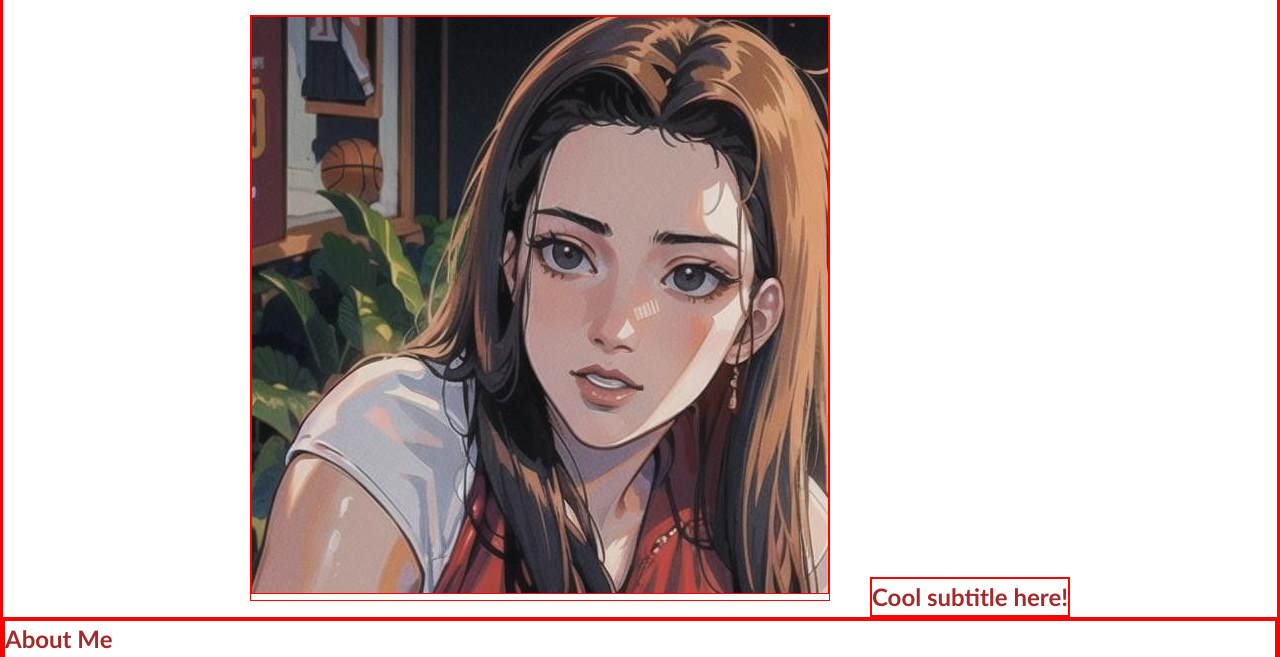
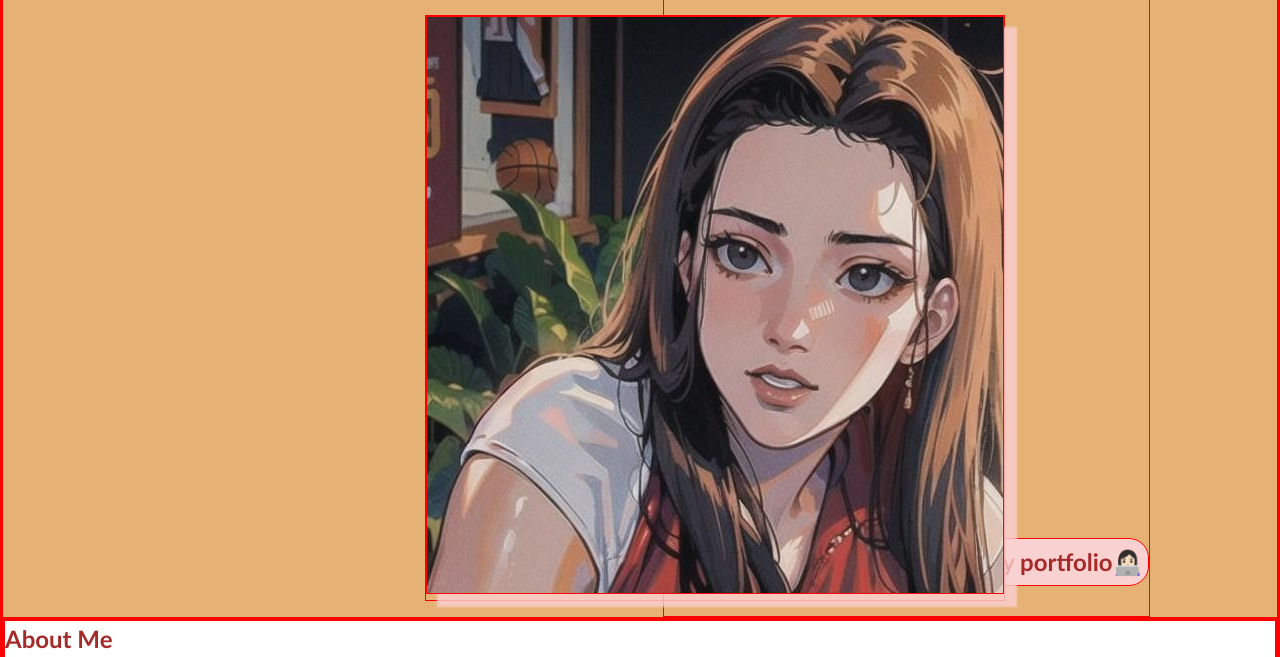
Before and after one commit to yvonne0711/yvonne-s-portfolio, a plain HTML site: page index.html in a window 1280 px wide. Shown: the part 84-741 px from the top of the page. Drawn offline with Linux system fonts and the light colour scheme.

Commit message:
Styling on the image and box shadow is added as well as the styling on the subtitle in the hero banner

```diff
--- a/assets/css/style.css
+++ b/assets/css/style.css
@@ -1,5 +1,6 @@
+/* using root for variables used throughout this css sheet */
 :root {
-  --font-color: brown;
+  --main-color: brown;
 }
 
 * {
@@ -31,15 +32,17 @@ p {
 #header {
   display: flex;
   flex-direction: row;
-  /* padding: 5px 5%; */
-  background-color: var(--font-color);
+  /* using the css variable rule to apply to the background colour */
+  background-color: var(--main-color);
+  position: sticky;
 }
 
 /* heading of my name style. width of the header */
 #header h1 {
   background-color: rgb(250, 209, 209);
+  /* width of just the header's h1 i.e. my name */
   width: 30%;
-  color: brown;
+  color: var(--main-color);
   text-align: right;
   padding: 10px 2%;
 }
@@ -58,32 +61,48 @@ p {
   padding: 10px;
   background-color: rgb(250, 209, 209);
   text-decoration: none;
-  color: var(--font-color);
+  color: var(--main-color);
   border-radius: 20px;
   font-weight: 900;
 }
 
-.figure {
-  height: 200px;
+/* hero banner section */
+#hero-banner {
   display: flex;
-  justify-content: center;
+  flex-direction: row;
+  background-color: rgb(230, 177, 117);
 }
 
-.hero-banner {
-  display: flex;
-  flex-direction: row;
+/* figure container */
+figure {
   position: relative;
-  align-items: flex-end;
-  justify-content: center;
+  left: 30%;
+}
+
+/* image styling */
+figure img {
+  box-shadow: 12px 12px 2px 1px rgba(250, 209, 209, 0.8);
 }
 
 
-.figure img {
-  height: 2px;
-  display: flex;
-  justify-content: center;
+h2 {
+  color: var(--main-color);
 }
 
-h2 {
-  color: var(--font-color)
+#hero-banner div {
+  display: flex;
+  flex-direction: row;
+  justify-content: flex-end;
+  align-items: flex-end;
+  width: 100%;
+  margin-right: 10%;
 }
+#hero-banner div h2 {
+  text-align: center;
+  border-radius: 20px;
+  padding: 5px;
+  margin-bottom: 30px;
+  background-color: rgb(250, 209, 209);
+}
+
+/* media queries */
--- a/index.html
+++ b/index.html
@@ -22,12 +22,12 @@
   </header>
 
   <!-- hero banner -->
-  <section class="hero-banner">
+  <section id="hero-banner">
     <figure>
-      <img src="./assets/images/download.jpeg" id="image"/>
+      <img src="./assets/images/download.jpeg" alt="Image."/>
     </figure>
     <div>
-      <h2>Cool subtitle here!</h2>
+      <h2>Welcome to my portfolio👩🏻‍💻</h2>
     </div>
   </section>
 
@@ -35,17 +35,30 @@
     <!-- about me -->
     <section class="page-section" id="about">
       <h2>About Me</h2>
+      <p>
+        <p>Lorem ipsum dolor sit amet. Et vero doloribus ut facilis excepturi ea deleniti consectetur. Ut aliquid ipsum 33 illum consequatur et ipsa voluptatem et corporis voluptates. </p><p>Et magnam dolores vel maiores explicabo aut dolorem dolor. Aut nemo alias non labore tenetur ea eaque cumque aut quam reiciendis id nobis dolorem est minus maiores. Est mollitia tenetur ut ipsa omnis est voluptas doloremque in aliquid excepturi et velit magni ut odio quia. </p><p>Quo blanditiis mollitia ut sint vero ut maxime placeat est sunt molestias ut minima voluptas. Qui tempora iure ex amet obcaecati et porro dolores et quibusdam totam ut dolores accusantium? Ut itaque dolor ut voluptatibus itaque et fuga omnis ut nostrum amet. Et harum pariatur ut sint consequatur qui odio fugit non quisquam doloribus. </p>
+
+      </p>
     </section>
 
     <!-- portfolio container -->
     <section class="page-section" id="projects">
       <h2>Projects</h2>
+      <p>
+        <p>Lorem ipsum dolor sit amet. Et vero doloribus ut facilis excepturi ea deleniti consectetur. Ut aliquid ipsum 33 illum consequatur et ipsa voluptatem et corporis voluptates. </p><p>Et magnam dolores vel maiores explicabo aut dolorem dolor. Aut nemo alias non labore tenetur ea eaque cumque aut quam reiciendis id nobis dolorem est minus maiores. Est mollitia tenetur ut ipsa omnis est voluptas doloremque in aliquid excepturi et velit magni ut odio quia. </p><p>Quo blanditiis mollitia ut sint vero ut maxime placeat est sunt molestias ut minima voluptas. Qui tempora iure ex amet obcaecati et porro dolores et quibusdam totam ut dolores accusantium? Ut itaque dolor ut voluptatibus itaque et fuga omnis ut nostrum amet. Et harum pariatur ut sint consequatur qui odio fugit non quisquam doloribus. </p>
+
+      </p>
     </section>
 
     <!-- contact -->
     <section class="page-section contact" id="contact">
       <h2>Contact Me</h2>
+      <p>
+        <p>Lorem ipsum dolor sit amet. Et vero doloribus ut facilis excepturi ea deleniti consectetur. Ut aliquid ipsum 33 illum consequatur et ipsa voluptatem et corporis voluptates. </p><p>Et magnam dolores vel maiores explicabo aut dolorem dolor. Aut nemo alias non labore tenetur ea eaque cumque aut quam reiciendis id nobis dolorem est minus maiores. Est mollitia tenetur ut ipsa omnis est voluptas doloremque in aliquid excepturi et velit magni ut odio quia. </p><p>Quo blanditiis mollitia ut sint vero ut maxime placeat est sunt molestias ut minima voluptas. Qui tempora iure ex amet obcaecati et porro dolores et quibusdam totam ut dolores accusantium? Ut itaque dolor ut voluptatibus itaque et fuga omnis ut nostrum amet. Et harum pariatur ut sint consequatur qui odio fugit non quisquam doloribus. </p>
+
+      </p>
     </section>
+
   </main>
 </body>
 
```
